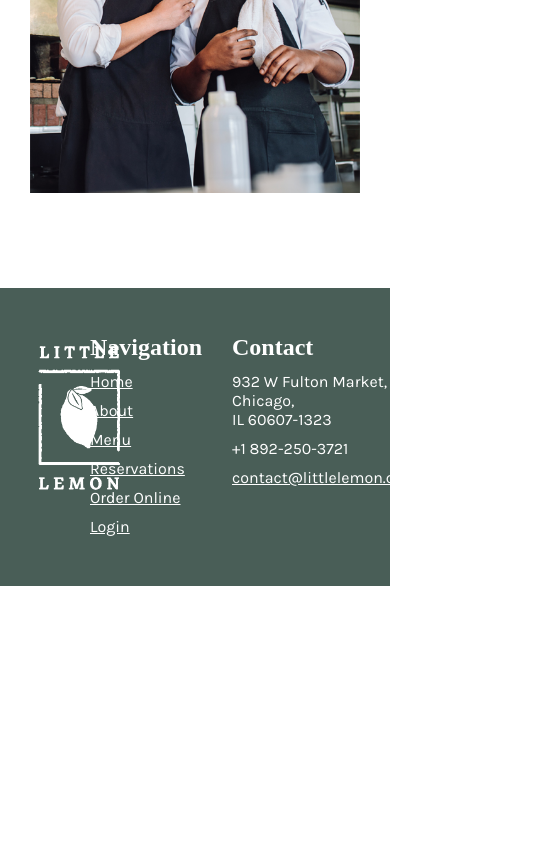
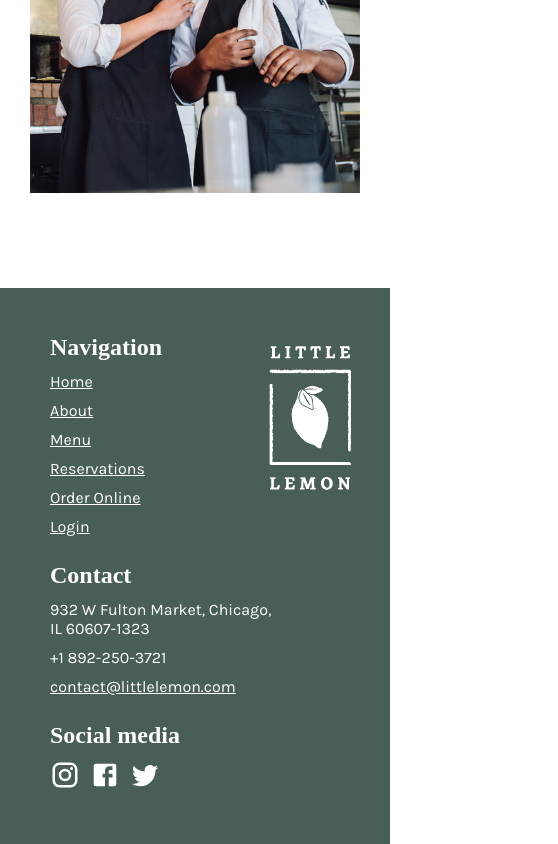
Before and after one commit to geoffrey-coursera/front-end-capstone-project, a React (Create React App) app: page / in a window 390 px wide. Shown: the part 4607-5451 px from the top of the page, 558 px wide, since content can reach past the window. Before the commit the page ends 5193 px from the top, so only its background shows below. Built offline with nearby package versions, Linux system fonts and the light colour scheme; a web font is replaced by a local one.

Commit message:
feat: responsive footer

```diff
--- a/src/Sections/Footer.css
+++ b/src/Sections/Footer.css
@@ -21,8 +21,10 @@ footer a, footer path {
     fill: var(--color-paper);
 }
 
-footer > img {
-    grid-column: start / span 2;
+@media (width > 560px){
+    footer > img {
+        grid-column: start / span 2;
+    }
 }
 
 footer > div {
@@ -36,3 +38,42 @@ footer > div {
 footer h2 {
     font-size: var(--heading-3);
 }
+
+@media (560px <= width < 840px){
+    footer > div {
+        grid-template-columns: auto auto;
+        grid-template-rows: auto auto;
+        justify-items: start;
+        grid-column: 5 / end;
+    }
+
+    footer nav {
+        display: flex;
+        height: 100%;
+    }
+
+    footer section:first-of-type {
+        grid-row: 1/3;
+    }
+}
+
+@media (width <= 560px) {
+    footer {
+        display: block;
+        position: relative;
+    }
+
+    footer > div {
+        display: flex;
+        flex-direction: column;
+        margin-left: var(--spacing-l);
+        gap: var(--spacing-m);
+
+    }
+
+    footer > img {
+        position: absolute;
+        top: var(--spacing-l);
+        right: var(--spacing-m);
+    }
+}
```
